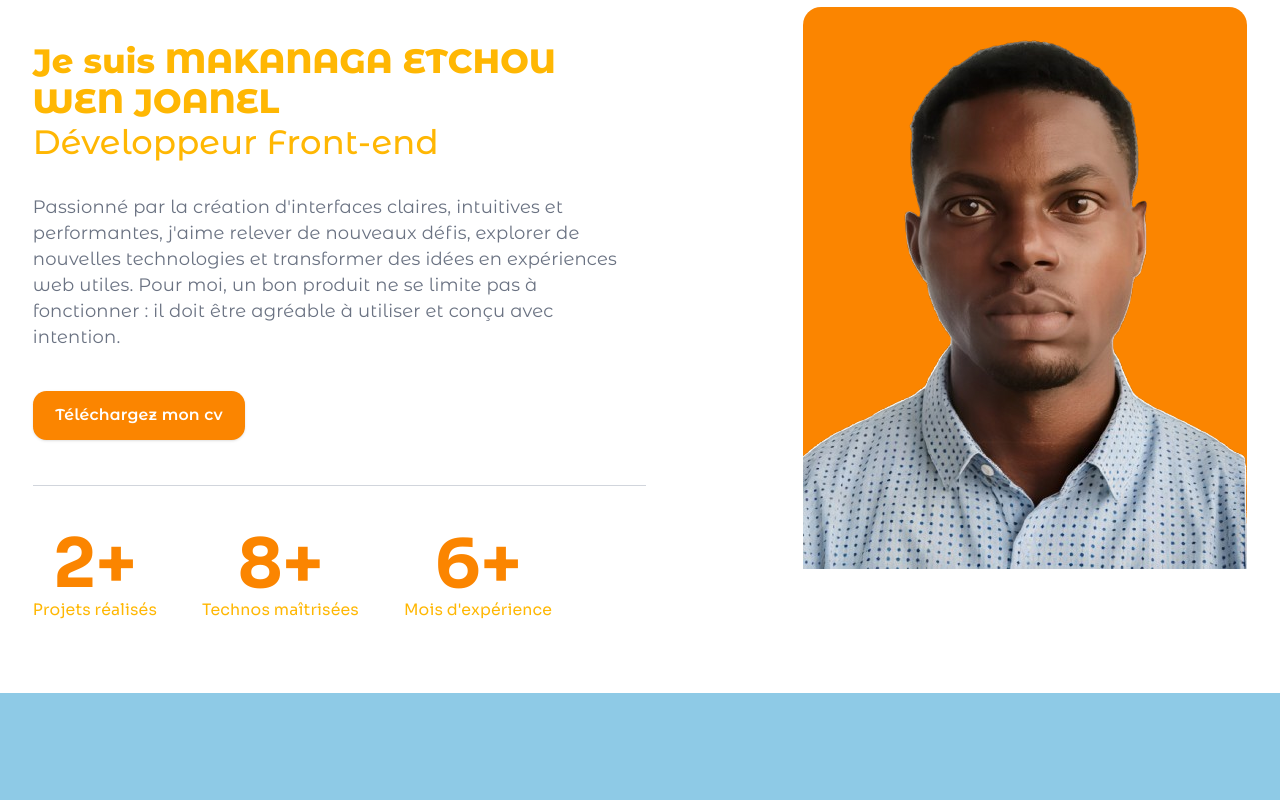
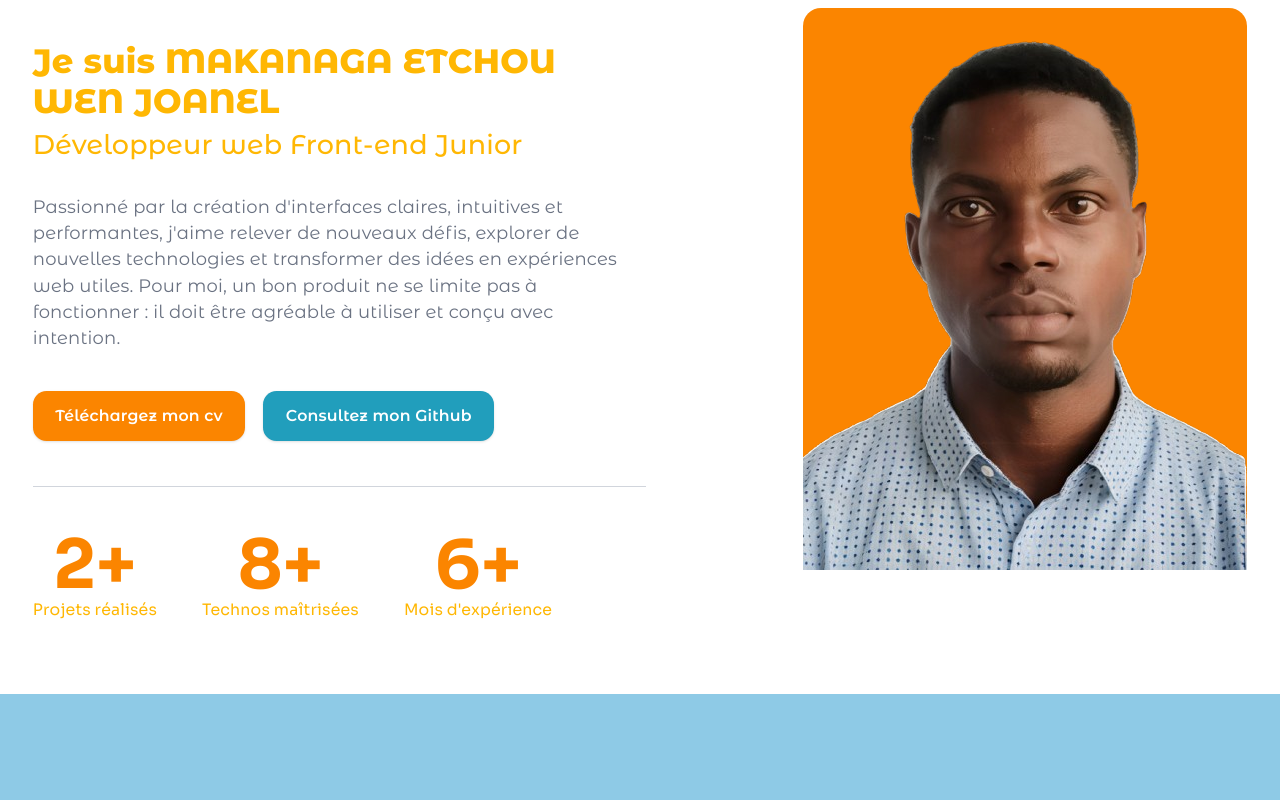
Before and after one commit to Wen360-lab/portfolio, a React (Vite) app in the folder projetPortfolio/: page / in a window 1280 px wide. Shown: the part 720-1520 px from the top of the page. Built offline with nearby package versions, Linux system fonts and the light colour scheme; a web font is replaced by a local one.

Commit message:
Mise à jour 25/08/2026

```diff
--- a/projetPortfolio/src/components/About.tsx
+++ b/projetPortfolio/src/components/About.tsx
@@ -1,6 +1,7 @@
 
 import { motion } from 'motion/react'
 import Button from './Button'
+import Buttonspecial from './Buttonspecial'
 import Stats from './Stats'
 
 const BASE = import.meta.env.BASE_URL
@@ -31,7 +32,7 @@ export default function About() {
                     transition={{duration: 0.7, delay: 0.5}}
                 >
                     Je suis MAKANAGA ETCHOU WEN JOANEL <br />
-                    <span className='font-medium'>Développeur Front-end</span>
+                    <span className='font-medium text-2xl'>Développeur web Front-end Junior</span>
                 </motion.p>
 
                 {/* La description */}
@@ -49,8 +50,11 @@ export default function About() {
 
                 </motion.p>
 
-                {/* Le bouton Télécharger mon CV */}
-                <Button href={`${BASE}cv.pdf`} download>Téléchargez mon cv</Button>
+                {/* Le bouton Télécharger mon CV et consulter mon Github */}
+                <div className='flex flex-col sm:flex-row gap-4'>
+                    <Button href={`${BASE}cv.pdf`} download>Téléchargez mon cv</Button>
+                    <Buttonspecial href='https://github.com/Wen360-lab' external>Consultez mon Github</Buttonspecial>
+                </div>
 
                 {/* La ligne qui les séparent (BBouton et Stats) */}
                 <hr className='border-gray-300 mt-10 w-full'/>
--- /dev/null
+++ b/projetPortfolio/src/components/Buttonspecial.tsx
@@ -0,0 +1,24 @@
+import { motion } from 'motion/react'
+
+interface ButtonProps {
+  href: string
+  children: string
+  external?: boolean
+}
+
+export default function Buttonspecial({ href, children, external = false }: ButtonProps) {
+  return (
+    <div className="flex pt-2">
+      <motion.a
+        href={href}
+        target={external ? '_blank' : undefined}
+        rel={external ? 'noopener noreferrer' : undefined}
+        className="inline-block rounded-xl px-5 py-3 text-sm font-nav font-semibold text-white bg-teal shadow"
+        whileHover={{ scale: 1.05 }}
+        whileTap={{ scale: 0.95 }}
+      >
+        {children}
+      </motion.a>
+    </div>
+  )
+}
--- a/projetPortfolio/src/components/Projets.tsx
+++ b/projetPortfolio/src/components/Projets.tsx
@@ -20,6 +20,12 @@ const projects = [
     image:  `${BASE}Images/gestionOrdinateurs.png`,
     description: "Application web complète de gestion des emprunts d'ordinateurs pour l'École 241. Développée en équipe, elle permet d'assigner, suivre et gérer le parc informatique en temps réel.",
     link: "https://gestion-emprunt-ordi.vercel.app/"
+  },
+  {
+    titre: 'Portail Portfolio Pro',
+    image:  `${BASE}Images/portailPortfolioPro.png`,
+    description: "Remaster personnel du portail des développeurs de la Promotion 14 (École 241), initialement conçu en équipe pendant la formation. Reconstruit en conservant l'identité du portail d'origine tout en approfondissant l'architecture du code et le système de design.",
+    link: "https://portail-portfolio-pro.vercel.app/"
   },
 ]
 
```
Also changed, not shown: projetPortfolio/public/Images/portailPortfolioPro.png (added).
